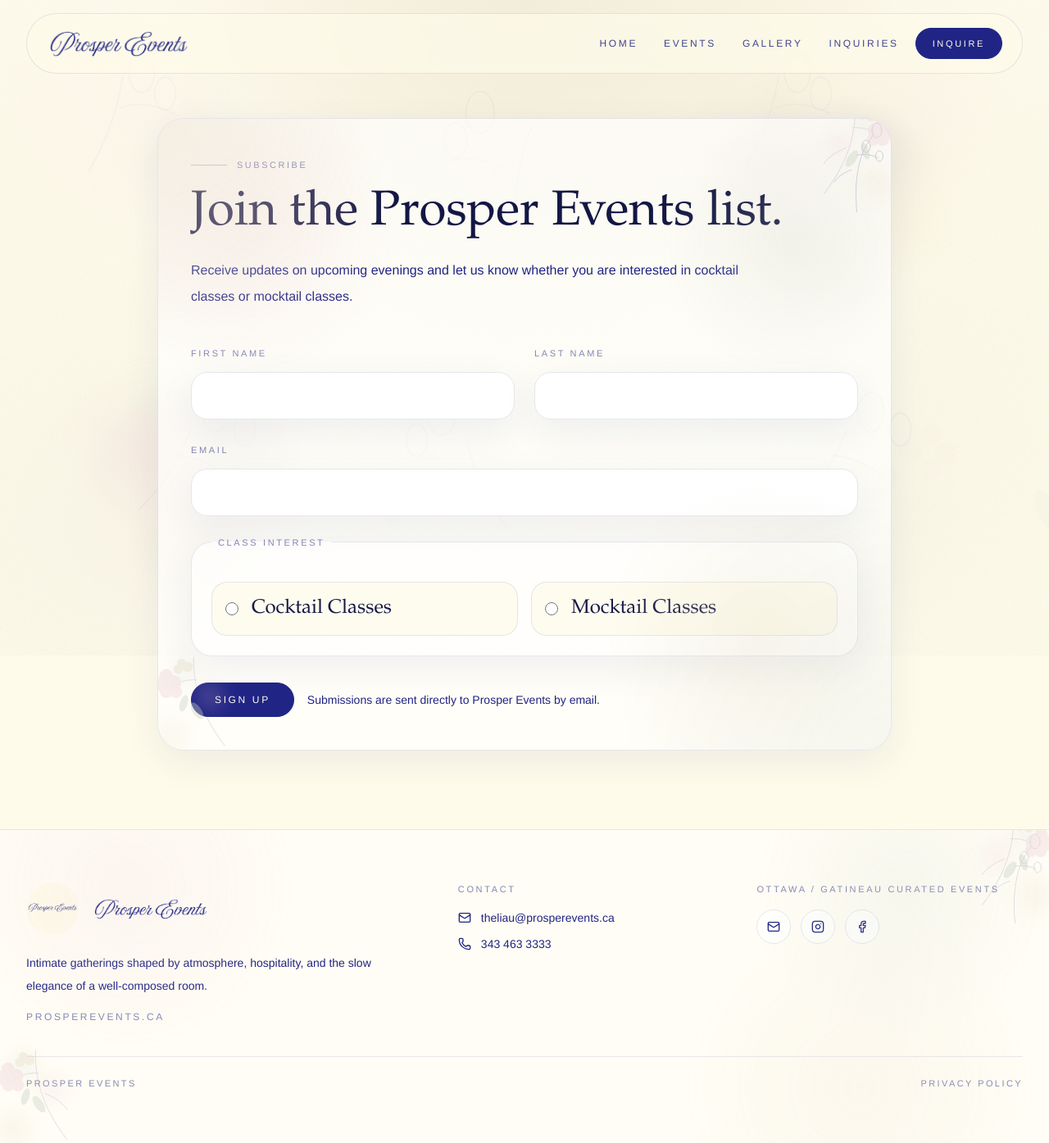
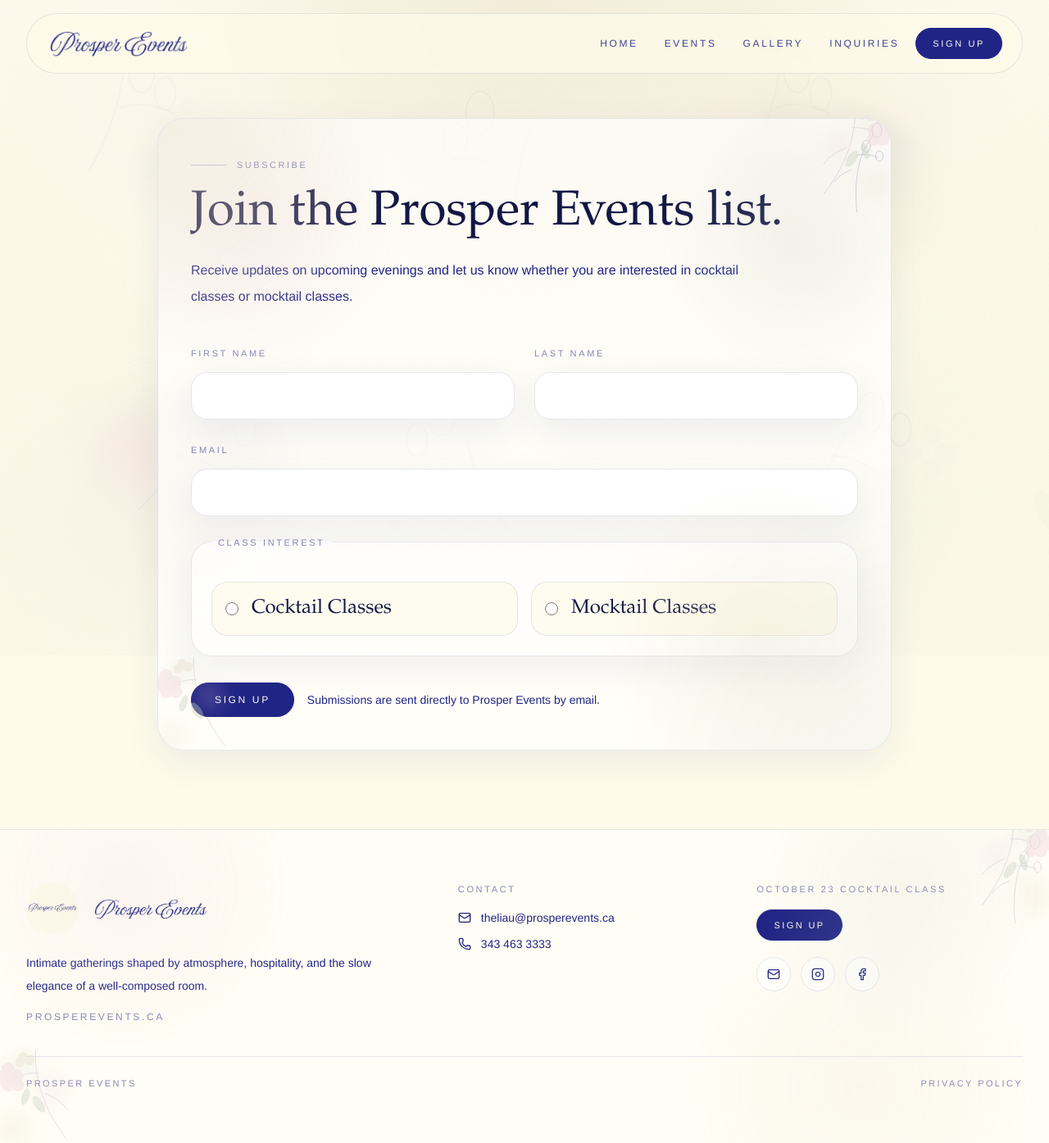
Before and after one commit to ProsperEvents/Prosper-Events-Website, a Next.js app: page /subscribe in a window 1280 px wide. Shown: the whole page at 82% size. Built offline with nearby package versions, Linux system fonts and the light colour scheme.

Commit message:
Make October cocktail class the primary CTA

```diff
--- a/app/events/[slug]/page.tsx
+++ b/app/events/[slug]/page.tsx
@@ -91,7 +91,7 @@ export default async function EventDetailPage({
                   {status === "upcoming" && event.ticketing ? (
                     <ButtonLink href="#tickets">Buy tickets</ButtonLink>
                   ) : status === "upcoming" && event.registrationStatus === "coming-soon" ? (
-                    <ButtonLink href="#registration">Registration details</ButtonLink>
+                    <ButtonLink href="#registration">Sign Up</ButtonLink>
                   ) : (
                     <ButtonLink href="/inquiries">Contact for Inquiries</ButtonLink>
                   )}
--- a/app/page.tsx
+++ b/app/page.tsx
@@ -5,7 +5,7 @@ import { ProsperWordmark } from "@/components/prosper-wordmark";
 import { Reveal, Stagger, StaggerItem } from "@/components/reveal";
 import { galleryImages } from "@/data/gallery";
 import { events, getEventStatus } from "@/data/events";
-import { contactDetails } from "@/lib/site";
+import { primaryEventCta } from "@/lib/site";
 
 const galleryPreview = galleryImages
   .filter((image) => image.id.startsWith("march-1-"))
@@ -38,11 +38,11 @@ export default function HomePage() {
               Prosper Events brings together elevated hospitality, local venues, food, music, and thoughtful social design—creating rooms with energy, ease, and a sense of occasion.
             </p>
             <div className="mt-10 flex flex-wrap gap-4">
-              <ButtonLink href="/events">
+              <ButtonLink href={primaryEventCta.href}>
+                Sign Up for October 23
+              </ButtonLink>
+              <ButtonLink href="/events" variant="secondary">
                 Explore Experiences
-              </ButtonLink>
-              <ButtonLink href="/inquiries" variant="secondary">
-                Work With Us
               </ButtonLink>
             </div>
           </Reveal>
@@ -95,8 +95,8 @@ export default function HomePage() {
       <section className="px-4 pb-4 sm:px-6 lg:px-8">
         <Reveal className="mx-auto max-w-7xl">
           <div className="flex flex-col gap-5 rounded-[1.75rem] border border-navy/10 bg-navy px-6 py-7 text-white shadow-paper sm:flex-row sm:items-center sm:justify-between sm:px-9">
-            <div><p className="text-[11px] uppercase tracking-[0.24em] text-white/65">Prosper Events</p><p className="mt-2 font-display text-3xl">Atmosphere, hospitality, and connection.</p><p className="mt-1 text-sm text-white/75">Private gatherings, creative collaborations, and elevated social evenings.</p></div>
-            <ButtonLink href="/inquiries" variant="secondary">Start a Conversation</ButtonLink>
+            <div><p className="text-[11px] uppercase tracking-[0.24em] text-white/65">October 23 · Equator Coffee Westboro</p><p className="mt-2 font-display text-3xl">The Perfect Cocktail Class.</p><p className="mt-1 text-sm text-white/75">7:30 PM–9:30 PM · 14 spots available.</p></div>
+            <ButtonLink href={primaryEventCta.href} variant="secondary">Sign Up</ButtonLink>
           </div>
         </Reveal>
       </section>
@@ -274,9 +274,9 @@ export default function HomePage() {
                 we welcome thoughtful inquiries.
               </p>
               <div className="mt-8 flex flex-wrap gap-4">
-                <ButtonLink href="/inquiries">Contact Prosper Events</ButtonLink>
-                <ButtonLink href="mailto:theliau@prosperevents.ca" variant="secondary">
-                  Email Directly
+                <ButtonLink href={primaryEventCta.href}>Sign Up for October 23</ButtonLink>
+                <ButtonLink href="/inquiries" variant="secondary">
+                  Contact Prosper Events
                 </ButtonLink>
               </div>
             </div>
--- a/components/site-footer.tsx
+++ b/components/site-footer.tsx
@@ -2,7 +2,7 @@ import Image from "next/image";
 import Link from "next/link";
 import { Facebook, Instagram, Mail, Phone } from "lucide-react";
 import { ProsperWordmark } from "@/components/prosper-wordmark";
-import { contactDetails } from "@/lib/site";
+import { contactDetails, primaryEventCta } from "@/lib/site";
 
 export function SiteFooter() {
   return (
@@ -56,9 +56,15 @@ export function SiteFooter() {
 
         <div>
           <p className="text-[11px] uppercase tracking-[0.24em] text-navy/55">
-            Ottawa / Gatineau curated events
+            October 23 cocktail class
           </p>
-          <div className="mt-4 flex items-center gap-3">
+          <Link
+            href={primaryEventCta.href}
+            className="mt-4 inline-flex items-center justify-center rounded-full border border-navy bg-navy px-5 py-2.5 text-[11px] font-medium uppercase tracking-[0.22em] text-cream transition hover:-translate-y-0.5 hover:bg-ink hover:shadow-card"
+          >
+            {primaryEventCta.label}
+          </Link>
+          <div className="mt-5 flex items-center gap-3">
             <Link
               href={`mailto:${contactDetails.email}`}
               aria-label="Email Prosper Events"
--- a/components/site-header.tsx
+++ b/components/site-header.tsx
@@ -5,9 +5,7 @@ import { AnimatePresence, motion } from "framer-motion";
 import { useEffect, useState } from "react";
 import { usePathname } from "next/navigation";
 import { ProsperWordmark } from "@/components/prosper-wordmark";
-import { navigation } from "@/lib/site";
-
-const inquiryHref = "/inquiries";
+import { navigation, primaryEventCta } from "@/lib/site";
 
 export function SiteHeader() {
   const pathname = usePathname();
@@ -66,12 +64,12 @@ export function SiteHeader() {
                 );
               })}
             </nav>
-            <a
-              href={inquiryHref}
+            <Link
+              href={primaryEventCta.href}
               className="inline-flex items-center justify-center rounded-full border border-navy bg-navy px-5 py-2.5 text-[11px] font-medium uppercase tracking-[0.24em] text-cream transition duration-500 hover:-translate-y-0.5 hover:bg-ink hover:shadow-card"
             >
-              Inquire
-            </a>
+              {primaryEventCta.label}
+            </Link>
           </div>
 
           <button
@@ -144,13 +142,13 @@ export function SiteHeader() {
                     </Link>
                   );
                 })}
-                <a
-                  href={inquiryHref}
+                <Link
+                  href={primaryEventCta.href}
                   className="flex items-center justify-between rounded-3xl border border-navy/10 bg-navy px-5 py-4 font-display text-2xl tracking-wide text-cream transition hover:bg-ink"
                 >
-                  <span>Inquire</span>
+                  <span>{primaryEventCta.label}</span>
                   <span className="text-sm uppercase tracking-[0.24em]">05</span>
-                </a>
+                </Link>
               </div>
             </motion.div>
           </motion.div>
--- a/lib/site.ts
+++ b/lib/site.ts
@@ -24,6 +24,11 @@ export const navigation = [
   { label: "Gallery", href: "/gallery" },
   { label: "Inquiries", href: "/inquiries" },
 ] as const;
+
+export const primaryEventCta = {
+  label: "Sign Up",
+  href: "/events/cocktail-class-october-23-2026#registration",
+} as const;
 
 export const contactDetails = {
   email: "theliau@prosperevents.ca",
```
